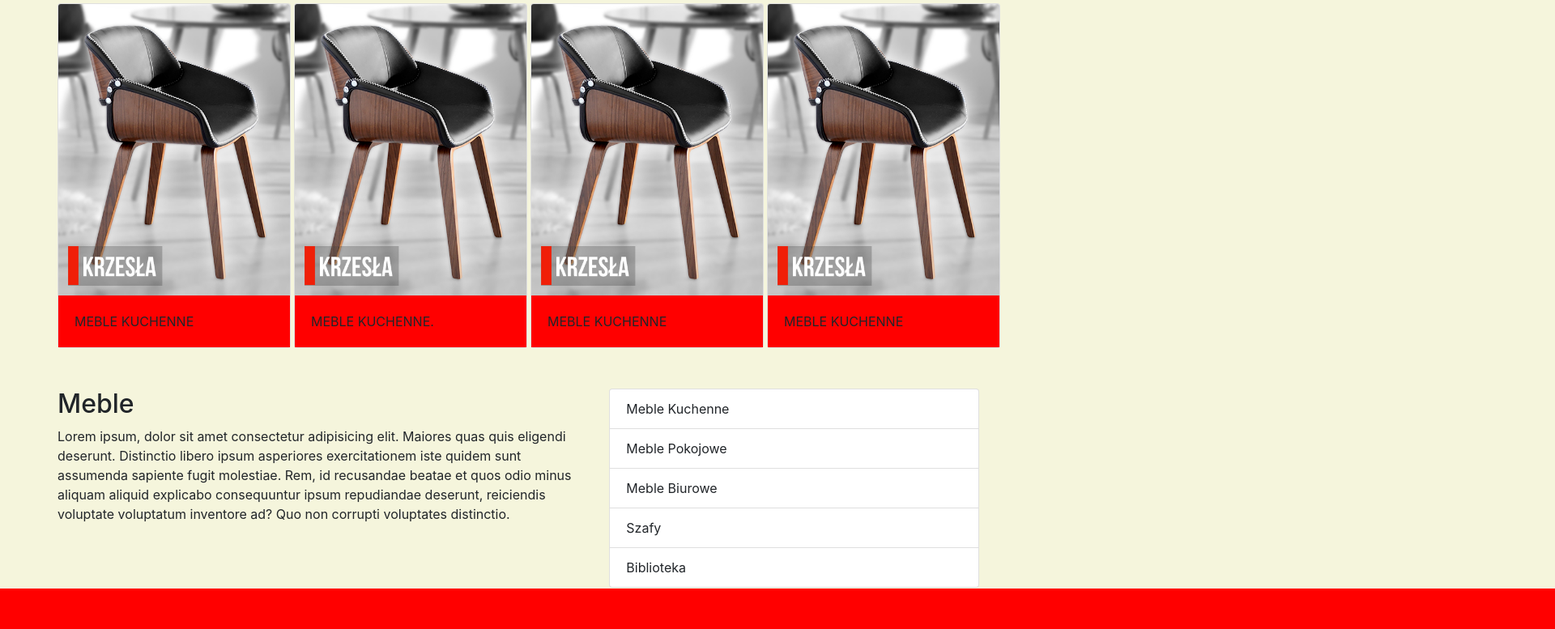
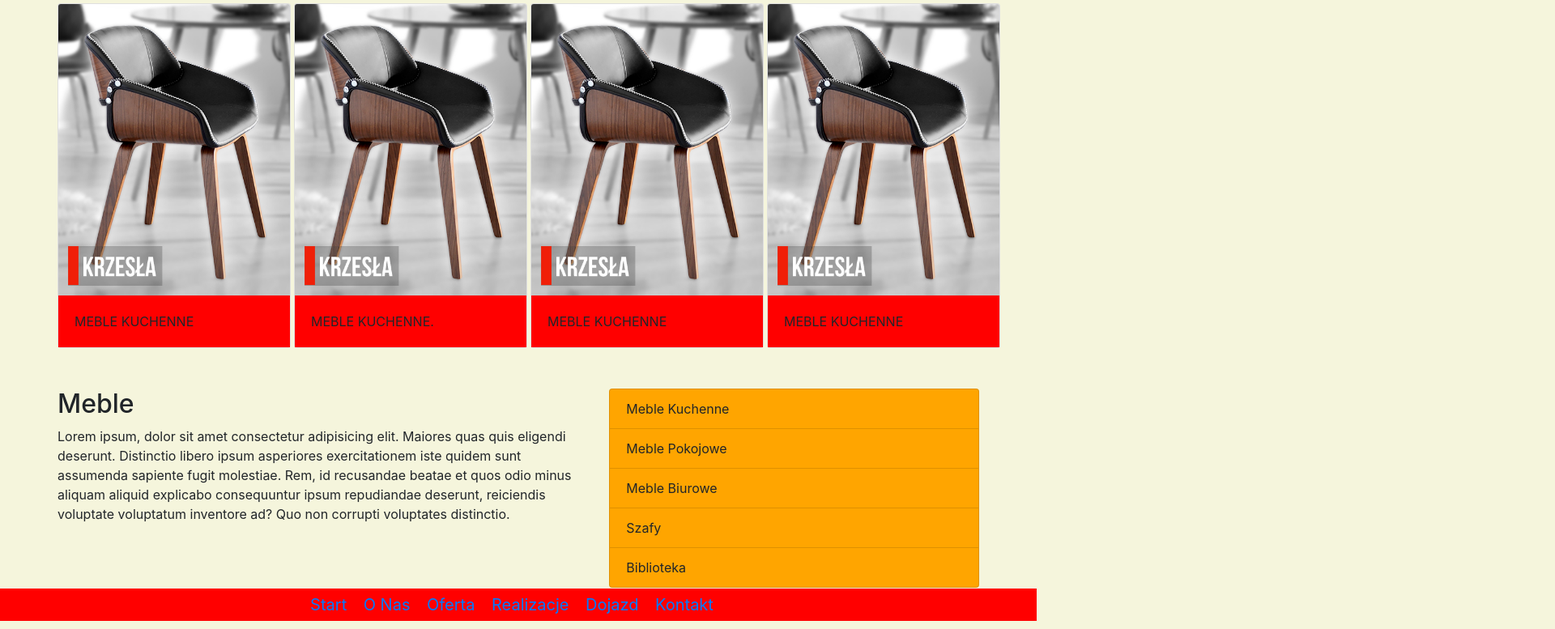
Before and after one commit to Fabko123/BootStrap, a plain HTML site: page index.html in a window 1280 px wide. Shown: the part 1026-1803 px from the top of the page at 81% size, 1920 px wide, since content can reach past the window. Drawn offline with nearby package versions, Linux system fonts and the light colour scheme; files whose address does not match are found by name.

Commit message:
Update style.css

```diff
--- a/style.css
+++ b/style.css
@@ -41,6 +41,8 @@ body{
 .klocek2{
     background-color: red;
     text-align: center;
-    width: 22500px;
-    height: 50px;
 }
+
+.list-group-item{
+    background-color: orange;
+}
```
